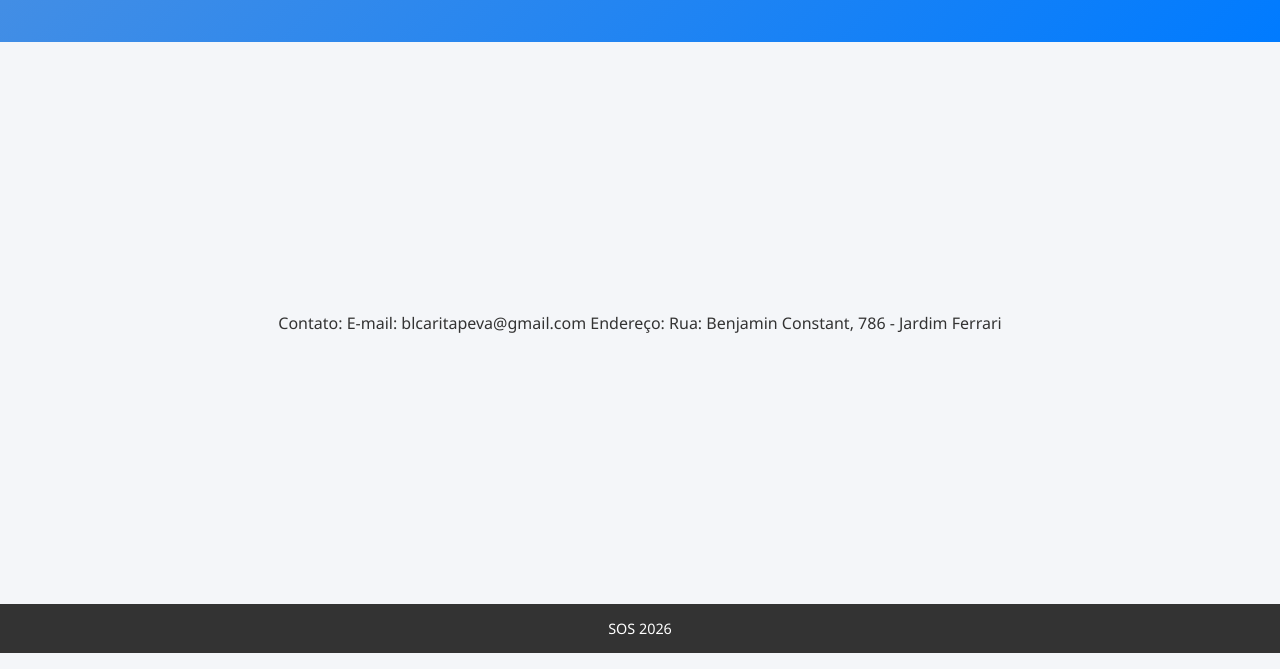
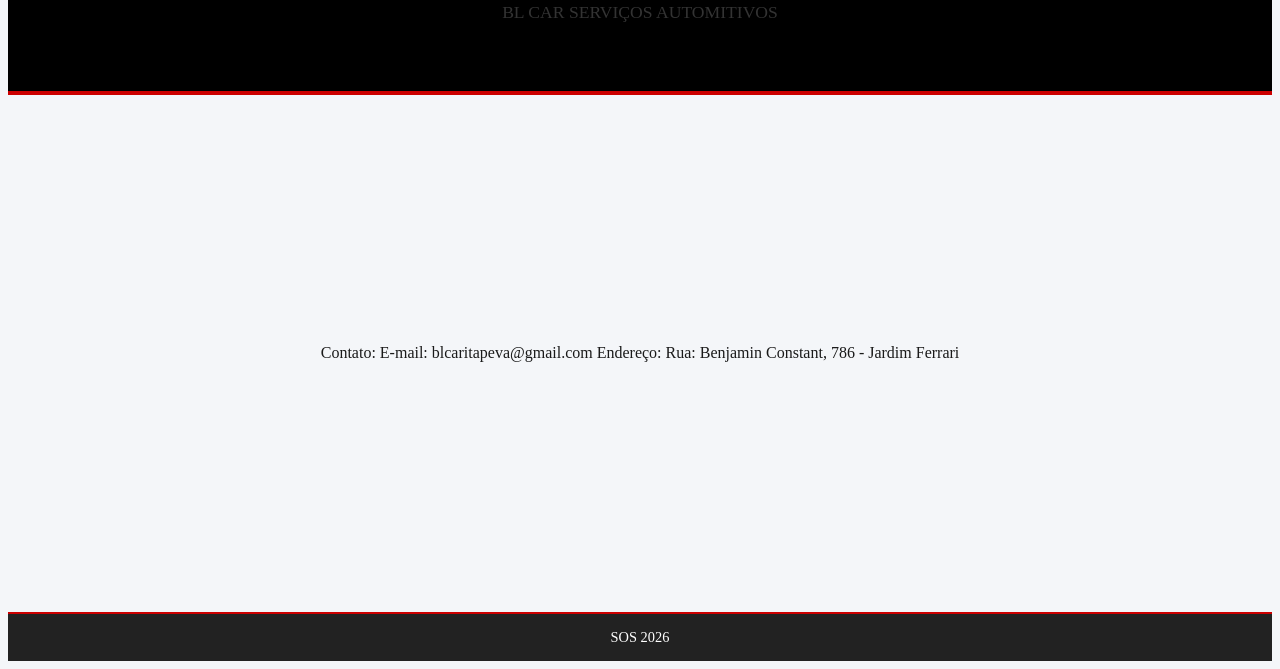
Before and after one commit to pereiracin/meu-site-renan, a plain HTML site: page index.html in a window 1280 px wide. Shown: the part 147-816 px from the top of the page. Drawn offline with Linux system fonts and the light colour scheme.

Commit message:
Refactor CSS styles for improved design
Updated styles for header and footer, changed text colors.

```diff
--- a/style.css
+++ b/style.css
@@ -1,4 +1,4 @@
-* {
+{
     margin: 0;
     padding: 0;
     box-sizing: border-box;
@@ -7,7 +7,7 @@
 
 body {
     background-color: #f4f6f9;
-    color: #333;
+    color: #1a1a1a;
     display: flex;
     flex-direction: column;
     min-height: 100vh;
@@ -16,9 +16,10 @@ body {
 }
 
 header {
-    background: linear-gradient(135deg, #4a90e2, #007bff);
-    color: white;
+    background: #000000;
+    color: #ffffff;
     padding: 50px 20px;
+    border-bottom: 4px solid #cc0000;
 }
 
 header h1 {
@@ -33,13 +34,14 @@ main {
 }
 
 p {
-    color: #666;
+    color: #333333;
     font-size: 1.1rem;
 }
 
 footer {
-    background-color: #333;
-    color: white;
+    background-color: #222222;
+    color: #ffffff;
     padding: 15px;
     font-size: 0.9rem;
+    border-top: 2px solid #cc0000;
 }
```
